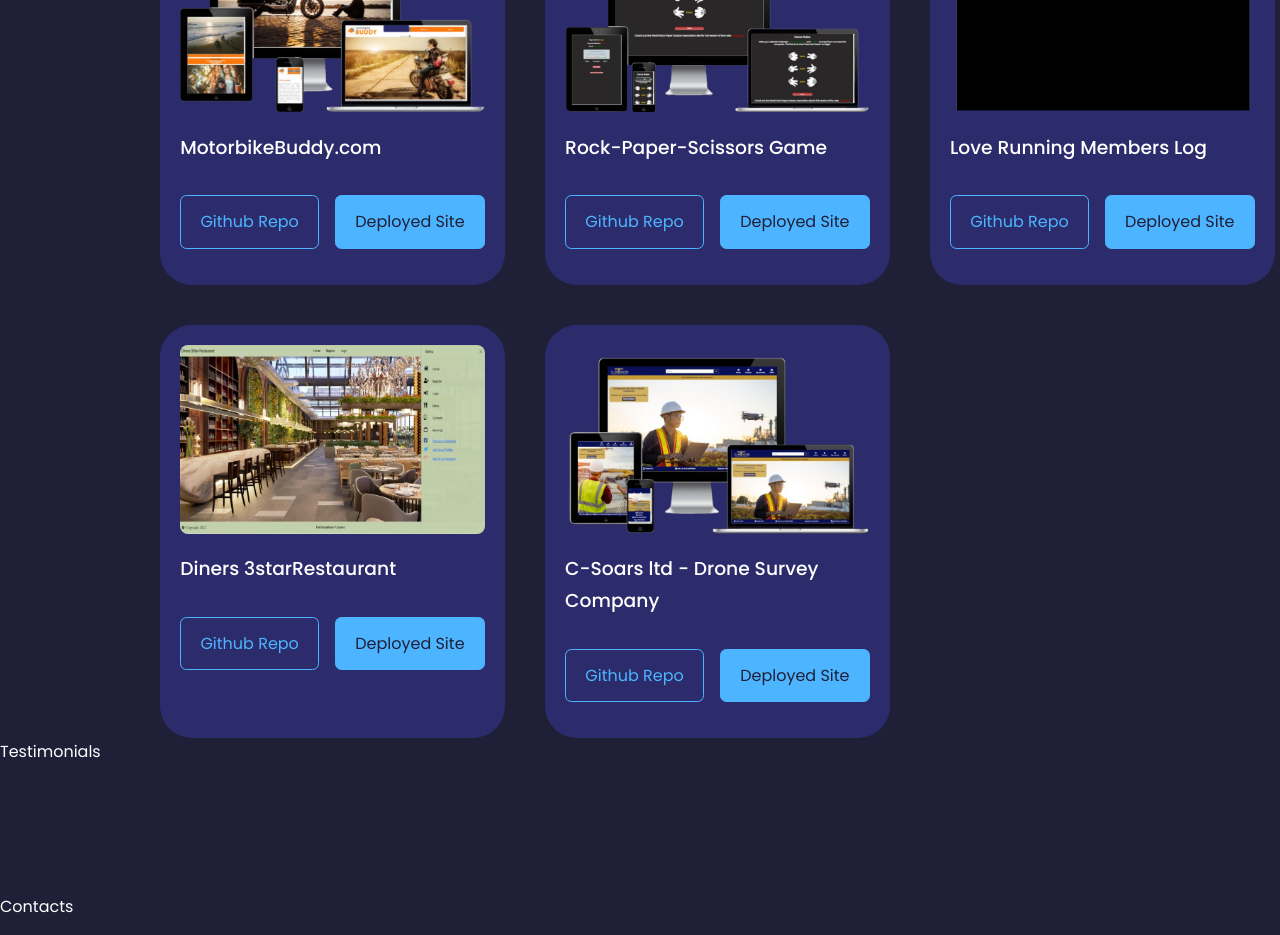
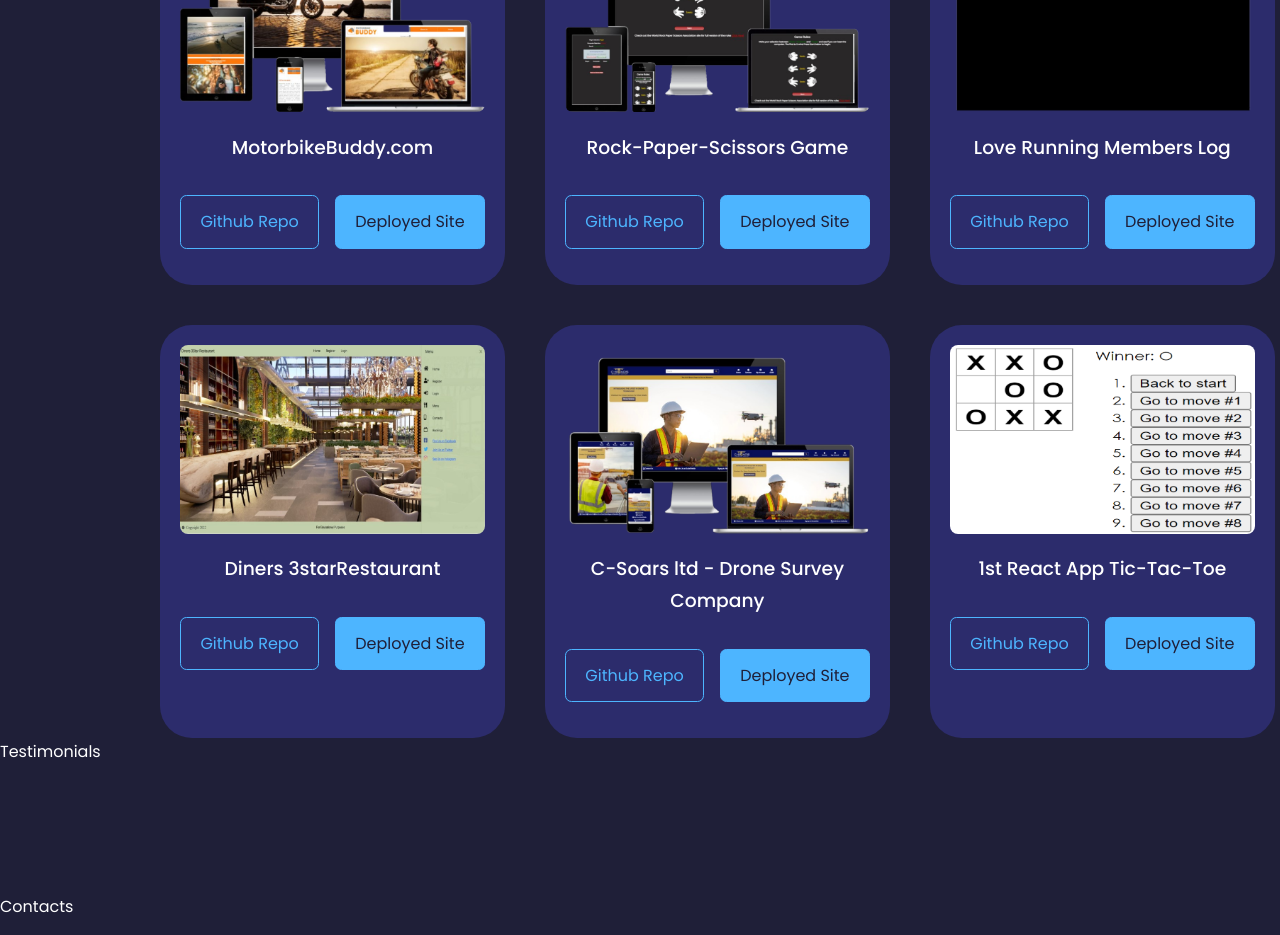
Before and after one commit to RicardoIT-Web/portfolio, a React (Create React App) app: page / in a window 1280 px wide. Shown: the part 3280-4215 px from the top of the page. Built offline with nearby package versions, Linux system fonts and the light colour scheme.

Commit message:
Adjust portfolio titles to center

```diff
--- a/src/components/portfolio/Portfolio.jsx
+++ b/src/components/portfolio/Portfolio.jsx
@@ -5,6 +5,7 @@ import IMG2 from '../../assets/rock-paper-scissors.png'
 import IMG3 from '../../assets/love-running-members-log.png'
 import IMG4 from '../../assets/diners3starrestaurant.png'
 import IMG5 from '../../assets/c-soars.png'
+import IMG6 from '../../assets/tic-tac-toe React.png'
 
 const data = [
   {
@@ -18,6 +19,7 @@ const data = [
     id: 2,
     image: IMG2,
     title: 'Rock-Paper-Scissors Game',
+
     github: 'https://github.com/RicardoIT-Web/rock-scissors-paper',
     demo: 'https://ricardoit-web.github.io/rock-scissors-paper/'
   },
@@ -42,6 +44,13 @@ const data = [
     github: 'https://github.com/RicardoIT-Web/c-soars_ltd',
     demo: 'https://c-soars.herokuapp.com/'
   },
+  {
+    id: 6,
+    image: IMG6,
+    title: '1st React App Tic-Tac-Toe',
+    github: 'https://github.com/RicardoIT-Web/tic-tac-toe',
+    demo: 'https://ricardoit-web.github.io/tic-tac-toe/'
+  },
 ]
 
 const Portfolio = () => {
@@ -58,11 +67,11 @@ const Portfolio = () => {
               <div className="portfolio__item-img">
                 <img src={image} alt={title} />
               </div>
-            <h3>{title}</h3>
-            <div className="portfolio__item-cta">
-              <a href={github} className='btn' target="_blank" rel="noreferrer">Github Repo</a>
-              <a href={demo} className='btn btn-primary' target="_blank" rel="noreferrer">Deployed Site</a>
-            </div>
+              <h3>{title}</h3>
+              <div className="portfolio__item-cta">
+                <a href={github} className='btn' target="_blank" rel="noreferrer">Github Repo</a>
+                <a href={demo} className='btn btn-primary' target="_blank" rel="noreferrer">Deployed Site</a>
+              </div>
             </article>
           )
           })
--- a/src/components/portfolio/portfolio.css
+++ b/src/components/portfolio/portfolio.css
@@ -33,6 +33,10 @@
     justify-content: center;
 }
 
+article > h3 {
+    text-align: center;
+}
+
 /* ==== Media Queries for tablets ==== */
 @media screen and (max-width: 1024px) {
     .portfolio__container {
```
Also changed, not shown: src/assets/tic-tac-toe React.png (added).
